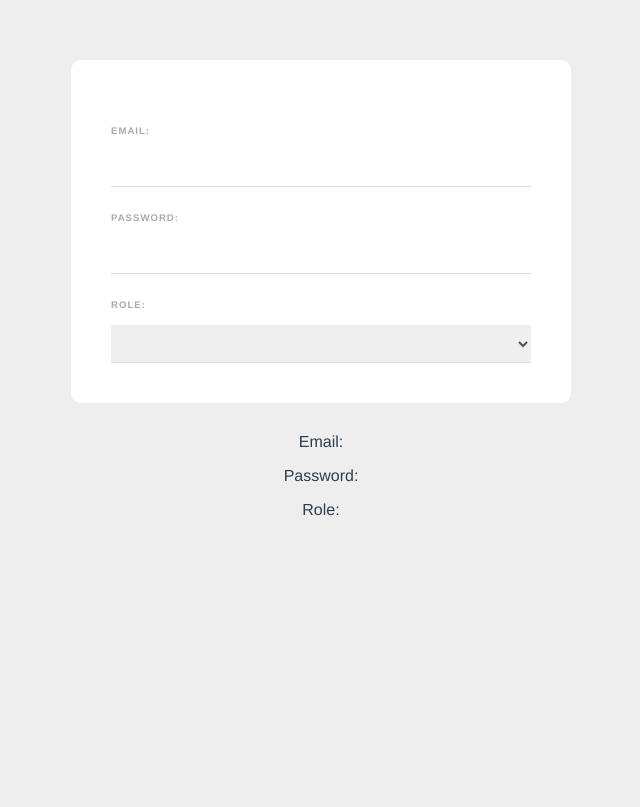
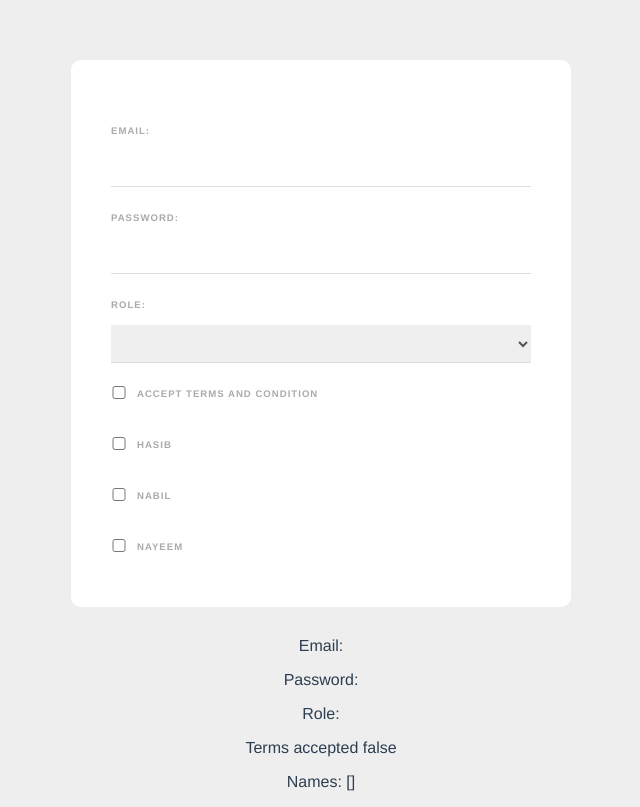
Before and after one commit to Hasnat-Hasib/vue-web-forms, a Vue app: page / in a window 1280 px wide. Shown: the whole page, without its empty margins (319-959 px from the left). Built offline with nearby package versions, Linux system fonts and the light colour scheme.

Commit message:
data binding using v-model with checkbox

```diff
--- a/src/components/Signupform.vue
+++ b/src/components/Signupform.vue
@@ -11,10 +11,28 @@
         <option value="developer"> Web Developer</option>
         <option value="design"> Web Designer</option>
     </select>
+    <div class="terms">
+        <input type="checkbox" v-model="terms" required>
+        <label> Accept terms and condition</label>
+    </div>
+    <div>
+        <input type="checkbox" v-model="names" value="Hasib">
+        <label> Hasib</label>
+    </div>
+    <div>
+        <input type="checkbox" v-model="names" value="Nabil">
+        <label> Nabil</label>
+    </div>
+    <div>
+        <input type="checkbox" v-model="names" value="Nayeem">
+        <label> Nayeem</label>
+    </div>
   </form>
   <p>Email: {{ email }}</p>
   <p>Password: {{ password }}</p>
   <p>Role: {{ role }}</p>
+  <p>Terms accepted {{ terms }}</p>
+  <p>Names: {{ names }}</p>
 </template>
 
 <script>
@@ -23,7 +41,9 @@
         return {
             email: '',
             password: '',
-            role: ''
+            role: '',
+            terms: false,
+            names: []
         }
     }
 }
@@ -57,4 +77,11 @@
         color: #555;
 
     }
+    input[type= "checkbox"] {
+        display: inline-block;
+        width: 16px;
+        margin: 0 10px 0 0;
+        position: relative;
+        top: 2px;
+    }
 </style>
```
